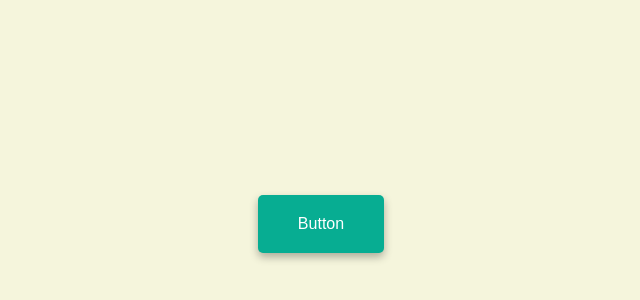
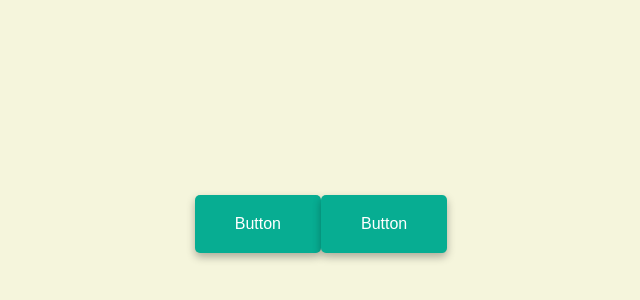
Before and after one commit to TechByKen/button-ripple-effect, a plain HTML site: page index.html in a window 1280 px wide. Shown: the part 176-476 px from the top of the page, without its empty margins (319-959 px from the left). Drawn offline with Linux system fonts and the light colour scheme.

Commit message:
Added a button

```diff
--- a/index.html
+++ b/index.html
@@ -8,6 +8,8 @@
   </head>
   <body>
     <a href="#" class="btn"><span>Button</span></a>
+    <a href="#" class="btn"><span>Button</span></a>
+
     <script src="script.js"></script>
   </body>
 </html>
```
